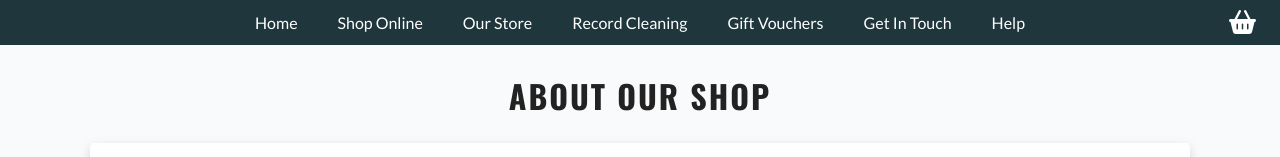
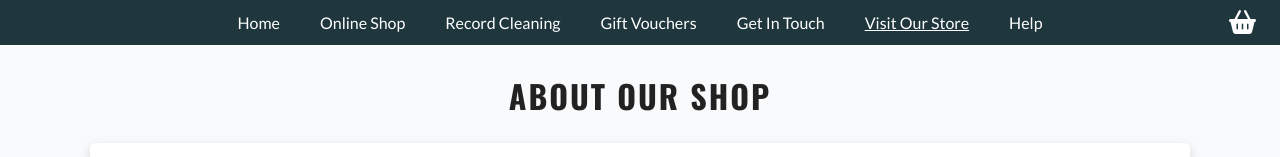
Before and after one commit to dvhzldn/almond-river-records, a Next.js app: page /about in a window 1280 px wide. Shown: the top 157 px of the page. Built offline with nearby package versions, Linux system fonts and the light colour scheme; grey boxes are pictures that could not be loaded.

Commit message:
Current page underlined in menu

```diff
--- a/src/app/globals.css
+++ b/src/app/globals.css
@@ -173,8 +173,7 @@ a,
 
 Link:hover,
 a:hover,
-.hyperLink:hover,
-.nav-links li a:hover {
+.hyperLink:hover {
 	color: var(--colour-2);
 	opacity: 0.9;
 	text-decoration: underline;
@@ -234,6 +233,14 @@ li {
 	color: var(--colour-7);
 	text-decoration: none;
 	transition: color 0.3s ease;
+}
+
+.nav-links li.active a {
+	text-decoration: underline;
+}
+
+.nav-links li a:hover {
+	color: var(--colour-2);
 }
 
 /* Burger Icon - hidden on larger screens */
@@ -1050,6 +1057,10 @@ hr {
 		padding-left: 2rem;
 	}
 
+	.nav-links li.active a {
+		text-decoration: underline;
+	}
+
 	.logo,
 	.record-image,
 	.new-record-image {
--- a/src/components/Menu.tsx
+++ b/src/components/Menu.tsx
@@ -1,6 +1,7 @@
 "use client";
 import Link from "next/link";
 import { useState } from "react";
+import { usePathname } from "next/navigation";
 import { FontAwesomeIcon } from "@fortawesome/react-fontawesome";
 import {
 	faShoppingBasket,
@@ -13,9 +14,13 @@ export default function Menu() {
 	const [isOpen, setIsOpen] = useState(false);
 	const { basket } = useBasket();
 	const basketCount = basket.length;
+	const pathname = usePathname();
 
 	const toggleMenu = () => setIsOpen(!isOpen);
 	const closeMenu = () => setIsOpen(false);
+
+	// Helper to determine if the link is active
+	const isActive = (path: string) => pathname === path;
 
 	return (
 		<nav className="menu">
@@ -31,37 +36,37 @@ export default function Menu() {
 
 				{/* Navigation Links (Centered) */}
 				<ul className={isOpen ? "nav-links open" : "nav-links"}>
-					<li>
+					<li className={isActive("/") ? "active" : ""}>
 						<Link href="/" onClick={closeMenu}>
 							Home
 						</Link>
 					</li>
-					<li>
+					<li className={isActive("/records") ? "active" : ""}>
 						<Link href="/records" onClick={closeMenu}>
-							Shop Online
+							Online Shop
 						</Link>
 					</li>
-					<li>
-						<Link href="/about" onClick={closeMenu}>
-							Our Store
-						</Link>
-					</li>
-					<li>
+					<li className={isActive("/record-cleaning") ? "active" : ""}>
 						<Link href="/record-cleaning" onClick={closeMenu}>
 							Record Cleaning
 						</Link>
 					</li>
-					<li>
+					<li className={isActive("/gift-vouchers") ? "active" : ""}>
 						<Link href="/gift-vouchers" onClick={closeMenu}>
 							Gift Vouchers
 						</Link>
 					</li>
-					<li>
+					<li className={isActive("/contact") ? "active" : ""}>
 						<Link href="/contact" onClick={closeMenu}>
 							Get In Touch
 						</Link>
 					</li>
-					<li>
+					<li className={isActive("/about") ? "active" : ""}>
+						<Link href="/about" onClick={closeMenu}>
+							Visit Our Store
+						</Link>
+					</li>
+					<li className={isActive("/help") ? "active" : ""}>
 						<Link href="/help" onClick={closeMenu}>
 							Help
 						</Link>
@@ -74,8 +79,7 @@ export default function Menu() {
 						<FontAwesomeIcon icon={faShoppingBasket} />
 						{basketCount > 0 && (
 							<span className="basket-count">{basketCount}</span>
-						)}{" "}
-						{}
+						)}
 					</Link>
 				</div>
 			</div>
```
